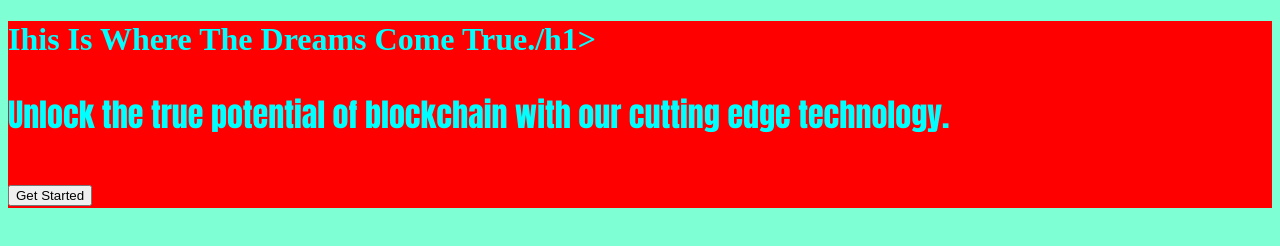
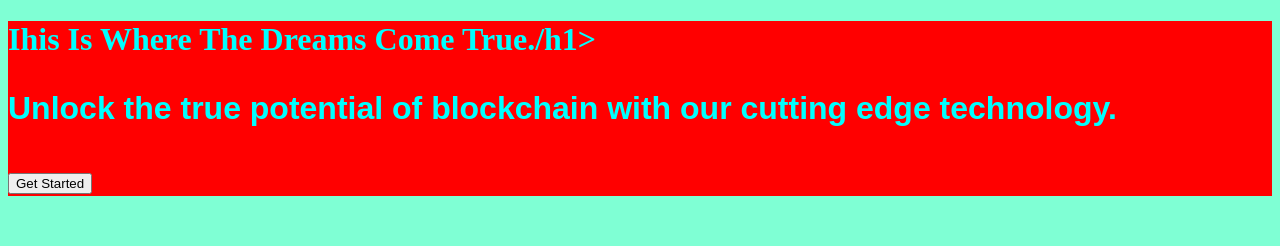
Before and after one commit to gopal-02/Web-Development, a plain HTML site: page LearnCSS/index.html in a window 1280 px wide. Drawn offline with Linux system fonts and the light colour scheme; files that its build step writes are made by us from their sources.

Commit message:
added style.css

```diff
--- a/LearnCSS/1.Introduction/CSS/style.css
+++ b/LearnCSS/1.Introduction/CSS/style.css
@@ -3,7 +3,7 @@ body{
     background-color:aquamarine;
 }
 
-p{font-family:Impact, Haettenschweiler, 'Arial Narrow Bold', sans-serif;
+p{font-family:sans-serif;
 
 
 }
```
